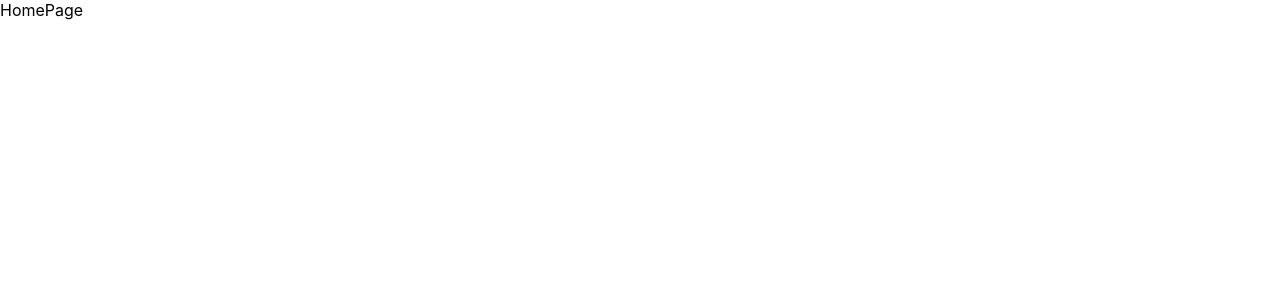
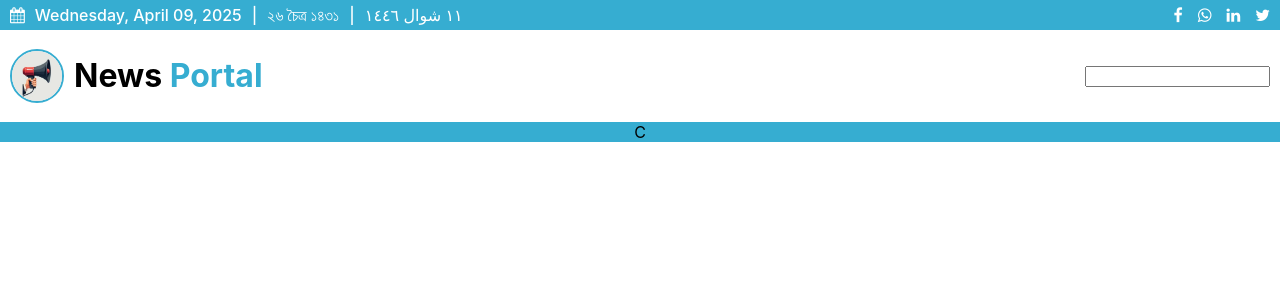
Before and after one commit to AMQL3it/newsportal, a React (Create React App) app in the folder web/: page / in a window 1280 px wide. Shown: the top 300 px of the page. Built offline with nearby package versions, Linux system fonts and the light colour scheme.

Commit message:
add header

```diff
--- a/web/public/index.html
+++ b/web/public/index.html
@@ -24,7 +24,9 @@
       work correctly both with client-side routing and a non-root public URL.
       Learn how to configure a non-root public URL by running `npm run build`.
     -->
-    <title>React App</title>
+
+    <link rel="stylesheet" href="https://cdnjs.cloudflare.com/ajax/libs/font-awesome/4.7.0/css/font-awesome.min.css">
+    <title>News Portal</title>
   </head>
   <body>
     <noscript>You need to enable JavaScript to run this app.</noscript>
--- a/web/src/App.js
+++ b/web/src/App.js
@@ -8,8 +8,8 @@ function App() {
     <Router>
       <Routes>
         <Route path="/" element={<HomePage />} />
-        {/* <Route path="/category/:name" element={<CategoryPage />} />
-        <Route path="/news/:id" element={<NewsDetails />} /> */}
+        {/* <Route path="/category/:name" element={<CategoryPage />} /> */}
+        {/* <Route path="/news/:id" element={<NewsDetails />} /> */}
       </Routes>
     </Router>
   );
--- /dev/null
+++ b/web/src/hooks/useBanglaDate.js
@@ -0,0 +1,57 @@
+import { useState } from 'react';
+
+const banglaDigits = {
+  '0': '০', '1': '১', '2': '২', '3': '৩', '4': '৪',
+  '5': '৫', '6': '৬', '7': '৭', '8': '৮', '9': '৯'
+};
+
+const banglaMonthNames = [
+  "বৈশাখ", "জ্যৈষ্ঠ", "আষাঢ়", "শ্রাবণ", "ভাদ্র", "আশ্বিন",
+  "কার্তিক", "অগ্রহায়ণ", "পৌষ", "মাঘ", "ফাল্গুন", "চৈত্র"
+];
+
+const monthStarts = [
+  [3, 14], [4, 15], [5, 15], [6, 16], [7, 16], [8, 16],
+  [9, 17], [10, 16], [11, 16], [0, 15], [1, 13], [2, 15]
+];
+
+const isLeapYear = (year) =>
+  (year % 4 === 0 && year % 100 !== 0) || (year % 400 === 0);
+
+const toBanglaNumber = (str) =>
+  str.toString().split('').map(d => banglaDigits[d] || d).join('');
+
+export const useBanglaDate = (gregDateString) => {
+  const [banglaDate, setBanglaDate] = useState('');
+
+  const convertDate = () => {
+    if (!gregDateString) return;
+
+    const date = new Date(gregDateString);
+    const gYear = date.getFullYear();
+    let bYear = gYear - 593;
+    const isLeap = isLeapYear(gYear);
+    let bMonth, bDay;
+
+    for (let i = 11; i >= 0; i--) {
+      const [m, d] = monthStarts[i];
+      const start = new Date(gYear, m, d);
+      if (i === 10 && isLeap) start.setDate(start.getDate() - 1);
+
+      if (date >= start) {
+        bMonth = i;
+        bDay = Math.floor((date - start) / (1000 * 60 * 60 * 24)) + 1;
+        break;
+      }
+    }
+
+    if (date.getMonth() < 3 || (date.getMonth() === 3 && date.getDate() < 14)) {
+      bYear--;
+    }
+
+    const banglaText = `${toBanglaNumber(bDay)} ${banglaMonthNames[bMonth]} ${toBanglaNumber(bYear)}`;
+    setBanglaDate(banglaText);
+  };
+
+  return [banglaDate, convertDate];
+};
--- /dev/null
+++ b/web/src/hooks/useHijriDate.js
@@ -0,0 +1,35 @@
+// useHijriDate.js
+import { useState } from 'react';
+
+const arabicDigits = {
+  '0': '٠', '1': '١', '2': '٢', '3': '٣', '4': '٤',
+  '5': '٥', '6': '٦', '7': '٧', '8': '٨', '9': '٩'
+};
+
+const toArabicNumber = (str) =>
+  str.toString().split('').map(d => arabicDigits[d] || d).join('');
+
+export const useHijriDate = (gregDateString) => {
+  const [hijriDate, setHijriDate] = useState('');
+
+  const convertDate = () => {
+    if (!gregDateString) return;
+
+    const date = new Date(gregDateString);
+    const formatter = new Intl.DateTimeFormat('ar-TN-u-ca-islamic', {
+      day: 'numeric',
+      month: 'long',
+      year: 'numeric'
+    });
+
+    const parts = formatter.formatToParts(date);
+    const day = toArabicNumber(parts.find(p => p.type === 'day').value);
+    const month = parts.find(p => p.type === 'month').value;
+    const year = toArabicNumber(parts.find(p => p.type === 'year').value);
+
+    const hijri = `${day} ${month} ${year}`;
+    setHijriDate(hijri);
+  };
+
+  return [hijriDate, convertDate];
+};
--- a/web/src/pages/HomePage.jsx
+++ b/web/src/pages/HomePage.jsx
@@ -1,7 +1,57 @@
 import React from "react";
+import style from "../styles/HomePage.module.css";
+import logo from "../assets/logo.png";
+import { useEffect } from "react";
+import { useBanglaDate } from "../hooks/useBanglaDate";
+import { useHijriDate } from "../hooks/useHijriDate";
 
 const HomePage = () => {
-    return <div>HomePage</div>;
-};
+    const today = new Date().toISOString().split('T')[0]; // e.g., "2025-04-09"
+    const [banglaDate, convertBanglaDate] = useBanglaDate(today);
+    const [hijriDate, convertIslamicDate] = useHijriDate(today);
+
+    useEffect(() => {
+
+        convertBanglaDate();
+        convertIslamicDate();
+
+    }, [convertBanglaDate, convertIslamicDate]);
+
+    return (
+        <div className={style.layout}>
+            <div className={style.header}>
+                <div className={style.headertop}>
+                    <div className={style.date}>
+                        <i className="fa fa-calendar"></i>
+                        <span>{new Date().toLocaleDateString("en-US", { weekday: "long", year: "numeric", month: "long", day: "2-digit",  })}</span>
+                        <span>|</span>
+                        <span>{banglaDate}</span>
+                        <span>|</span>
+                        <span>{hijriDate}</span>
+                    </div>
+
+                    <div className={style.addiconsection}>
+                        <ul>
+                            <li><a href="http://" target="_blank" rel="noopener noreferrer"><i><i className="fa fa-facebook"></i></i> </a></li>
+                            <li><a href="http://" target="_blank" rel="noopener noreferrer"><i><i className="fa fa-whatsapp"></i></i> </a></li>
+                            <li><a href="http://" target="_blank" rel="noopener noreferrer"><i><i className="fa fa-linkedin"></i></i> </a></li>
+                            <li><a href="http://" target="_blank" rel="noopener noreferrer"><i><i className="fa fa-twitter"></i></i> </a></li>
+
+                        </ul>
+                    </div>
+                </div>
+                <div className={style.headerbody}>
+                    <div className={style.logo}>
+                        <img src={logo} alt="logo" />
+                        <h1>News <span>Portal</span></h1>
+                    </div>
+                    <div><input type="text" /></div>
+                </div>
+                <div className={style.navber}>C</div>
+            </div>
+
+        </div>
+    );
+}
 
 export default HomePage;
--- /dev/null
+++ b/web/src/styles/HomePage.module.css
@@ -0,0 +1,79 @@
+:root {
+    --header-body-color: #36add1;
+}
+
+.layout {
+    display: flex;
+    flex-direction: column;
+    /* height: 100vh; */
+}
+
+.header {
+    display: flex;
+    flex-direction: column;
+    /* background-color: var(--header-body-color); */
+    height: 10vh;
+}
+
+.headertop {
+    display: flex;
+    padding: 5px 10px;
+    justify-content: space-between;
+    align-items: center;
+    background-color: var(--header-body-color);
+    font-weight: 500;
+    color: #fff;
+}
+
+.headertop .date {
+    display: flex;
+    justify-content: center;
+    align-items: center;
+    gap: 10px;
+}
+
+.headertop .addiconsection ul {
+    margin: 0;
+    list-style: none;
+    display: flex;
+    gap: 15px;
+}
+
+.headertop .addiconsection ul li {
+    cursor: pointer;
+}
+
+.headertop .addiconsection ul li a {
+    color: #fff;
+}
+
+.headerbody {
+    display: flex;
+    justify-content: space-between;
+    align-items: center;
+    padding: 5px 10px;
+}
+
+.headerbody .logo {
+    display: flex;
+    gap: 10px;
+    align-items: center;
+}
+
+.headerbody .logo img {
+    width: 50px;
+    height: 50px;
+    border-radius: 50%;
+    border: 2px solid var(--header-body-color);
+}
+
+.headerbody .logo h1 span {
+    color: var(--header-body-color);
+}
+
+.navber {
+    display: flex;
+    justify-content: center;
+    align-items: center;
+    background-color: var(--header-body-color);
+}
```
Also changed, not shown: web/src/assets/logo.png (added).
